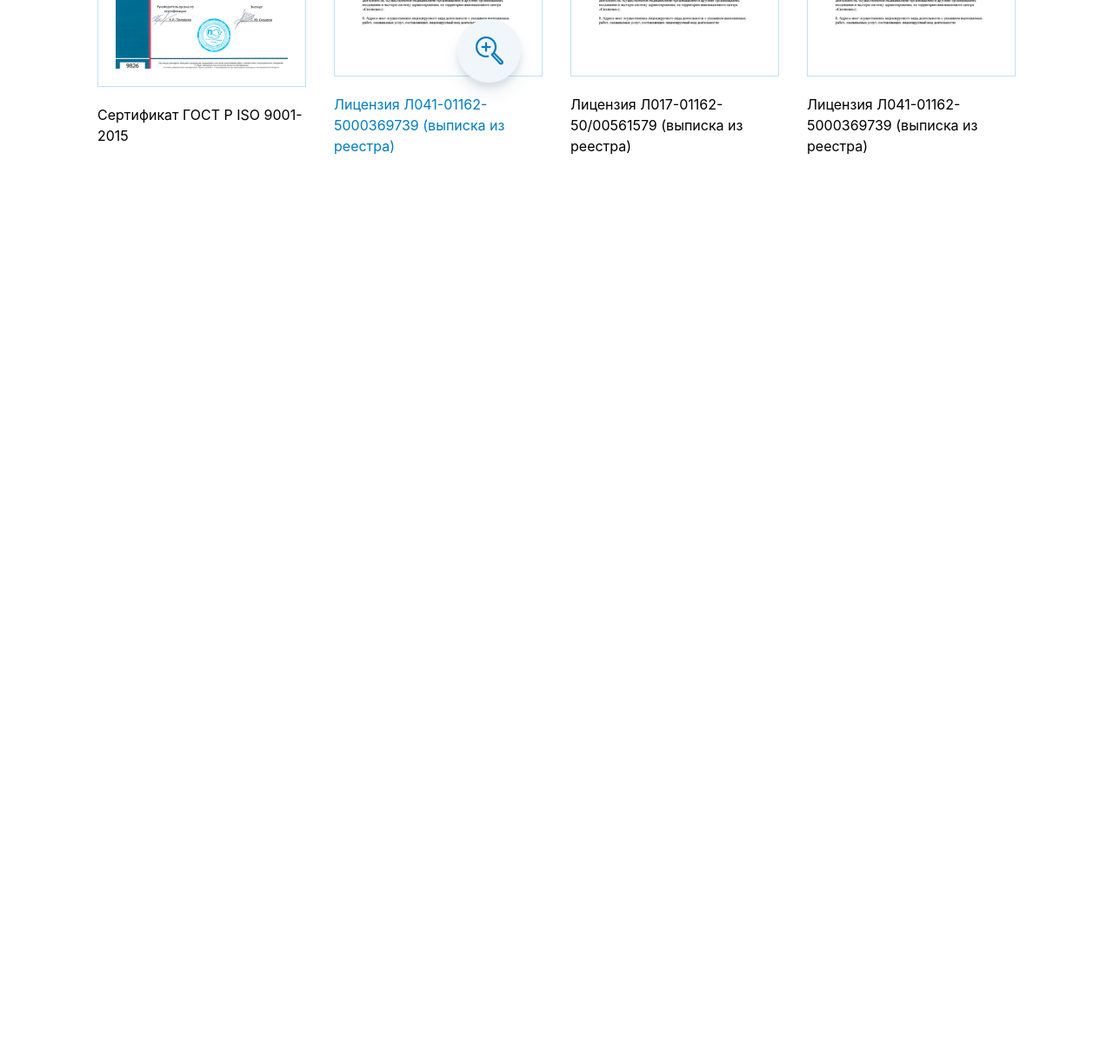
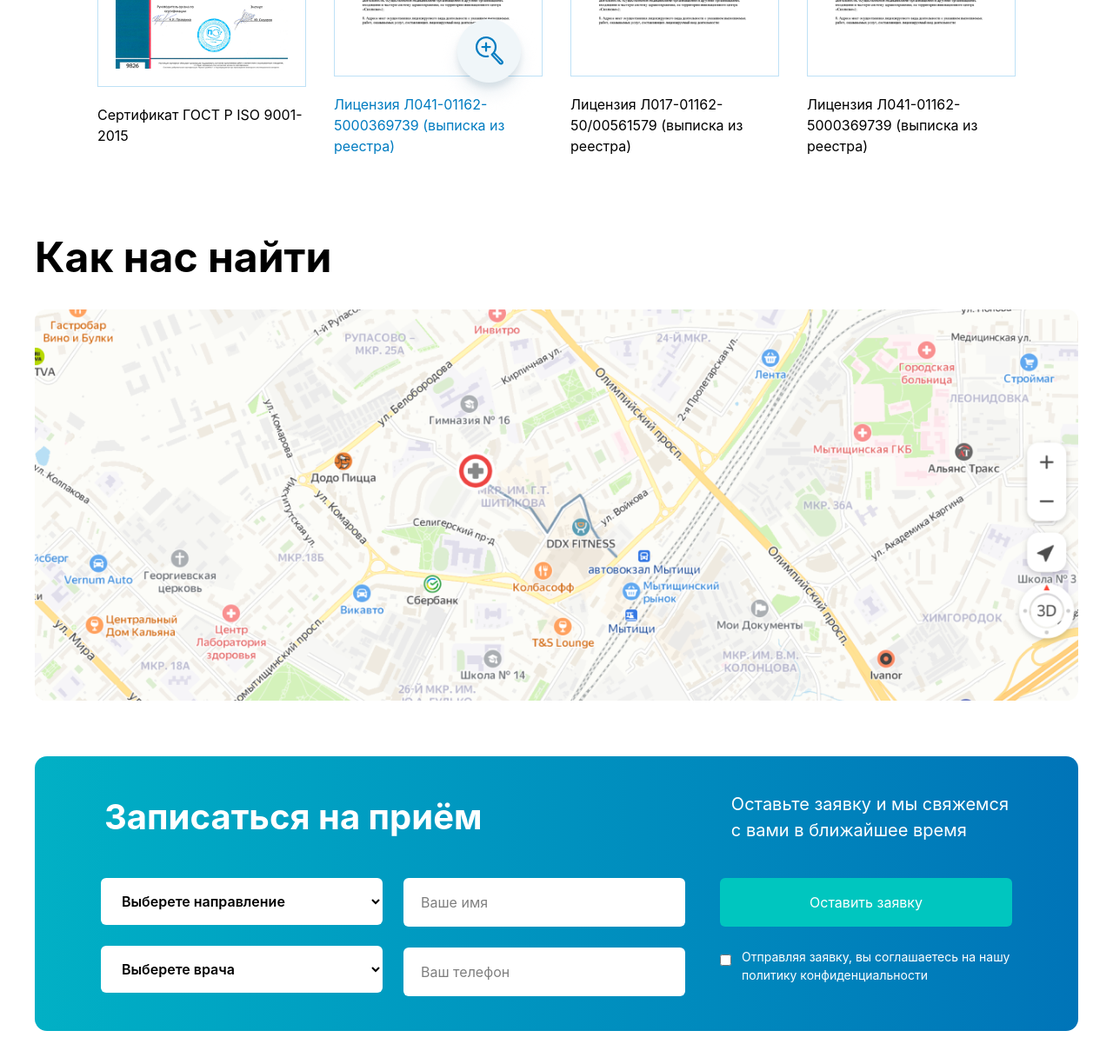
Before and after one commit to Abdulbotin/Exam, a website: page src/Magamed/index.html in a window 1280 px wide. Shown: the part 4780-6004 px from the top of the page at 87% size. Before the commit the page ends 5080 px from the top, so only its background shows below. Drawn offline with nearby package versions, Linux system fonts and the light colour scheme; files that its build step writes are made by us from their sources.

Commit message:
eigth section

```diff
--- a/src/Magamed/index.html
+++ b/src/Magamed/index.html
@@ -564,6 +564,78 @@
                 </div>
             </div>
         </section>
+
+        <!-- Eigth section -->
+        <section class="max-w-360 mx-auto my-10 p-5 flex flex-col gap-6">
+            <h1 class="text-[48px] font-bold"> Как нас найти </h1>
+            <img src="./img/map.png" alt="">
+
+
+            <div class="p-10 my-10 bg-linear-to-r from-[#02B0C5] to-[#0074B8] rounded-[14px] flex flex-col lg:flex-col gap-10">
+
+            <!-- Part top -->
+            <div class="flex flex-col lg:flex-row lg:justify-between gap-10 lg:px-10 px-0">
+                <h2 class="text-white text-[48px] lg:text-[40px] font-bold"> Записаться на приём </h2>
+
+                <p class="text-white text-[20px]">
+                    Оставьте заявку и мы свяжемся <br>
+                    с вами в ближайшее время
+                </p>
+            </div>
+
+            <!-- Bottom part -->
+            <div class="flex flex-col lg:flex-row lg:justify-center gap-10 w-full">
+
+                <!-- Left part -->
+                <div class="flex flex-col lg:flex-row gap-6 w-full lg:w-[60%]">
+
+                    <div class="flex flex-col gap-6 w-full">
+                        <select class="bg-white rounded-md px-5 py-4 text-[16px]
+                        w-full font-semibold">
+                            <option> Выберете направление </option>
+                        </select>
+
+
+                        <select class="bg-white rounded-md px-5 py-4 text-[16px]
+                        w-full font-semibold">
+                            <option> Выберете врача </option>
+                        </select>
+                    </div>
+
+                    <div class="flex flex-col gap-6 w-full">
+                        <input type="text" placeholder="Ваше имя"
+                        class="bg-white rounded-md px-5 py-4 text-[16px]
+                        w-full outline-0">
+
+                        <input type="tel" placeholder="Ваш телефон"
+                        class="bg-white rounded-md px-5 py-4 text-[16px]
+                        w-full outline-0
+                        ">
+                    </div>
+
+                </div>
+
+                <!-- Right part -->
+                <div class="flex flex-col gap-6 w-full lg:w-[30%]">
+
+                    <button class="bg-[#00C6BF] text-white rounded-md px-8 py-4
+                    w-full hover:bg-white hover:text-[#00578A]
+                    hover:cursor-pointer">
+                            Оставить заявку
+                    </button>
+
+                    <div class="flex gap-3 items-start">
+                        <input type="checkbox" class="mt-2" id="i2">
+
+                        <label class="text-white text-[14px]" for="i2">
+                            Отправляя заявку, вы соглашаетесь на нашу
+                            политику конфиденциальности
+                        </label>
+                    </div>
+                </div>
+            </div>
+        </div>
+        </section>
     </main>
 </body>
 </html>
```
